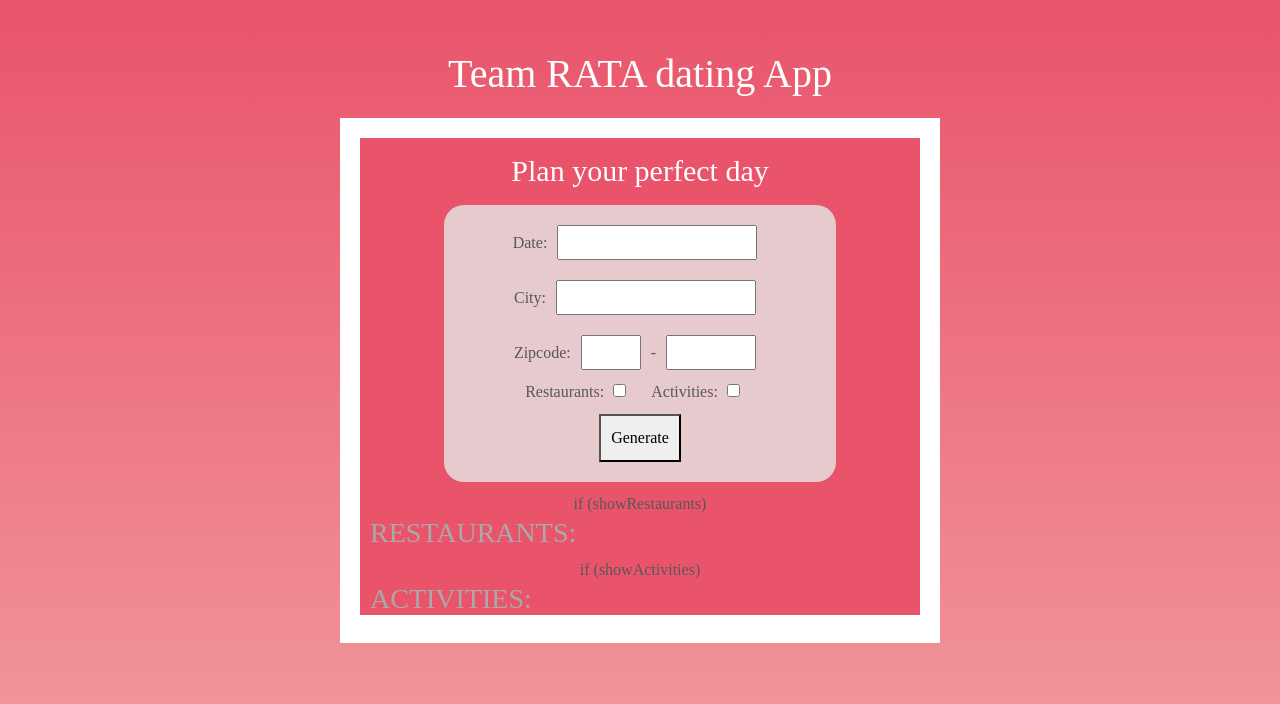
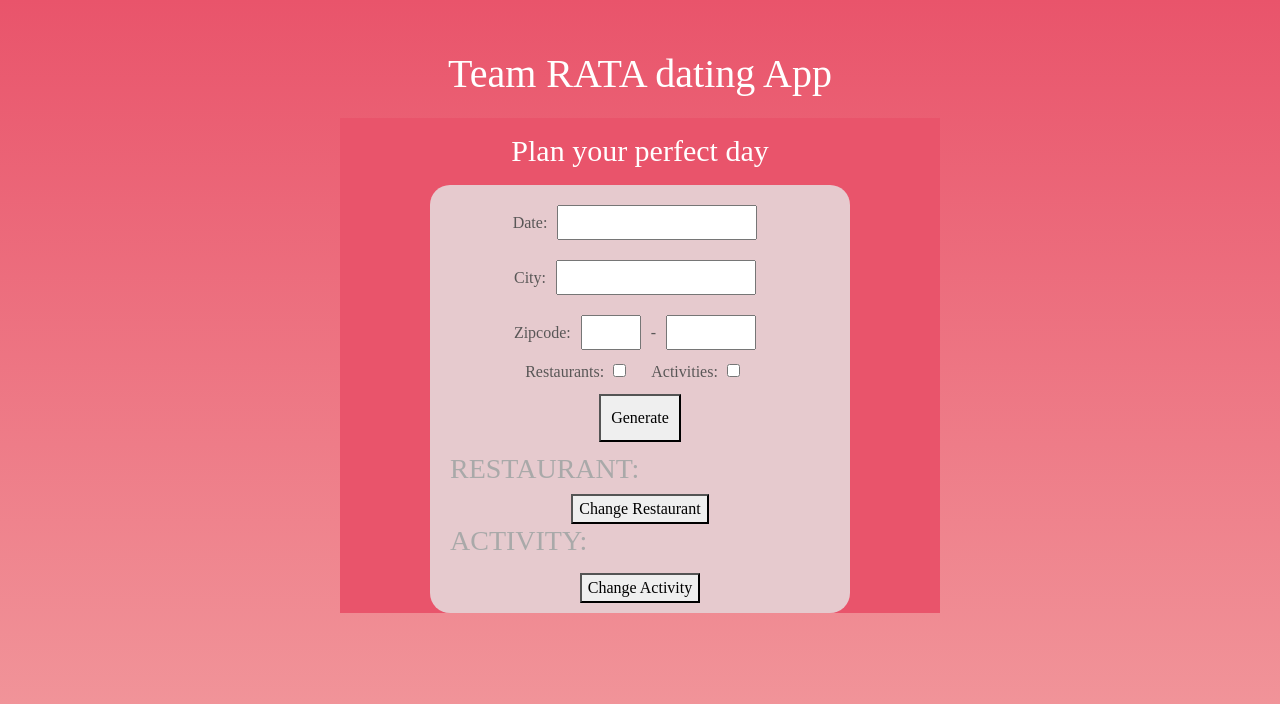
Before and after one commit to vianarafael/rakuten-api-project, a React (Create React App) app: page / in a window 1280 px wide. Both pictures are taken after a click on the element "DATE GENERATOR". Shown: the top 704 px of the page. Built offline with nearby package versions, Linux system fonts and the light colour scheme; no server answers; a web font is replaced by a local one.

Commit message:
updating Activities and Restaurants components

```diff
--- a/src/App.js
+++ b/src/App.js
@@ -10,7 +10,7 @@ function App() {
   const dispatch = useDispatch();
 
   const clickFunction = param => {
-    console.log(param);
+    console.log(("change view:", param));
     dispatch(changeView(param));
   };
 
--- a/src/components/Activities.jsx
+++ b/src/components/Activities.jsx
@@ -2,7 +2,7 @@ import React from "react";
 import "../style/DateSuggestion.css";
 import { getWeather, getLocationId, getActivity } from "../utils";
 import { useSelector, useDispatch } from "react-redux";
-import { setActivities } from "../redux";
+import { setActivities, setSelectedActivity } from "../redux";
 
 // getWeather = (zipcode = "152-0002", date = "2020-02-20")
 // getLocationId = (placeName = "Shibuya")
@@ -11,21 +11,48 @@ import { setActivities } from "../redux";
 
 function Activities() {
   const dispatch = useDispatch();
+  const getId = async () => {
+    let id = await getLocationId();
+    await console.log({ id });
+    return id;
+  };
+  getId();
 
+  const selectedActivity = useSelector(state => state.selectedActivity);
   const date = useSelector(state => state.date);
   const location = useSelector(state => state.location);
+
   const city = location.city;
   const zipcode = location.zipcodeFirst + "-" + location.zipcodeSecond;
 
   const locationId = getLocationId(city);
+  console.log("locationId", locationId);
   const weather = getWeather(zipcode, date);
+  console.log("weather", weather);
 
+  console.log(getActivity(weather, locationId));
   const activities = getActivity(weather, locationId);
+  console.log("activities", activities);
   dispatch(setActivities(activities));
+
+  async function changeActivity() {
+    console.log({ selectedActivity });
+    const id = await getId();
+    await console.log(id);
+
+    // if (selectedActivity < activities.length - 2) {
+    let nextActivity = selectedActivity + 1;
+    dispatch(setSelectedActivity(nextActivity));
+    // }
+    dispatch(setSelectedActivity(0));
+    console.log("next activity", selectedActivity);
+  }
 
   return (
     <div className="Activities">
-      <h3>ACTIVITIES:</h3>
+      <h3>ACTIVITY:</h3>
+      <p></p>
+      <button onClick={changeActivity}>Change Activity</button>
     </div>
   );
 }
--- a/src/components/DateGenerator.jsx
+++ b/src/components/DateGenerator.jsx
@@ -24,14 +24,16 @@ function DateGenerator() {
   let showAct = useRef(null);
 
   const onSubmit = () => {
-    showRestaurants = showRes.current.value;
-    showActivities = showAct.current.value;
+    showRestaurants = showRes.current.checked;
+    showActivities = showAct.current.checked;
     const newLocation = {
       city: cityInput.current.value,
       zipcodeFirst: zipcodeFirst.current.value,
       zipcodeSecond: zipcodeSecond.current.value
     };
     console.log(newLocation);
+    console.log(showRes.current.checked);
+    console.log(showAct.current.checked);
     dispatch(setLocation(newLocation));
   };
 
@@ -83,9 +85,9 @@ function DateGenerator() {
         <button className="submit inputField" onClick={onSubmit}>
           Generate
         </button>
+        <Restaurants if showRestaurants />
+        <Activities if showActivities />
       </div>
-      if (showRestaurants) {<Restaurants />}
-      if (showActivities) {<Activities />}
     </div>
   );
 }
--- a/src/components/Restaurants.jsx
+++ b/src/components/Restaurants.jsx
@@ -2,7 +2,7 @@ import React from "react";
 import "../style/DateSuggestion.css";
 import { getLocationId, getRestaurant } from "../utils";
 import { useSelector, useDispatch } from "react-redux";
-import { setRestaurants } from "../redux";
+import { setRestaurants, setSelectedRestaurant } from "../redux";
 
 // getWeather = (zipcode = "152-0002", date = "2020-02-20")
 // getLocationId = (placeName = "Shibuya")
@@ -11,18 +11,28 @@ import { setRestaurants } from "../redux";
 
 function Restaurants() {
   const dispatch = useDispatch();
+  let selectedRestaurant = useSelector(state => state.selectedRestaurant);
 
   const location = useSelector(state => state.location);
   const city = location.city;
 
   const locationId = getLocationId(city);
-
   const restaurants = getRestaurant(locationId);
   dispatch(setRestaurants(restaurants));
 
+  function changeRestaurant() {
+    console.log({ selectedRestaurant });
+    if (selectedRestaurant < restaurants.length - 2) {
+      dispatch(setSelectedRestaurant(selectedRestaurant++));
+    }
+    selectedRestaurant = 0;
+    console.log("next restaurant", selectedRestaurant);
+  }
+
   return (
     <div className="Restaurants">
-      <h3>RESTAURANTS:</h3>
+      <h3>RESTAURANT:</h3>
+      <button onClick={changeRestaurant}>Change Restaurant</button>
     </div>
   );
 }
--- a/src/index.jsx
+++ b/src/index.jsx
@@ -1,4 +1,3 @@
-
 import React from "react";
 import ReactDOM from "react-dom";
 import "./style/App.css";
--- a/src/redux.js
+++ b/src/redux.js
@@ -11,7 +11,9 @@ const initialState = {
     zipcodeSecond: ""
   },
   restaurants: [],
-  activities: []
+  activities: [],
+  selectedRestaurant: 0,
+  selectedActivity: 0
 };
 
 export const changeJoke = joke => {
@@ -62,6 +64,20 @@ export const setActivities = activities => {
   };
 };
 
+export const setSelectedRestaurant = index => {
+  return {
+    type: "SELECT_RESTAURANT",
+    index
+  };
+};
+
+export const setSelectedActivity = index => {
+  return {
+    type: "SELECT_ACTIVITY",
+    index
+  };
+};
+
 const reducer = (state = initialState, action) => {
   // eslint-disable-next-line default-case
   switch (action.type) {
@@ -86,6 +102,12 @@ const reducer = (state = initialState, action) => {
     case "SET_ACTIVITIES": {
       return { ...state, activities: action.activities };
     }
+    case "SELECT_RESTAURANT": {
+      return { ...state, index: action.index };
+    }
+    case "SELECT_ACTIVITY": {
+      return { ...state, index: action.index };
+    }
   }
   return state;
 };
--- a/src/style/App.css
+++ b/src/style/App.css
@@ -1,4 +1,3 @@
-
 body {
   background-color: #e9546b;
 }
@@ -7,7 +6,7 @@ body {
   background-color: white;
   max-width: 600px;
   margin: 20px auto;
-  padding: 20px;
+  /* padding: 20px; */
   color: #595757;
   /* border-radius: 20px; */
 }
@@ -42,10 +41,10 @@ h1 {
   max-width: 350px;
   color: #555;
   font-size: 16px;
-  background: #FFF;
+  background: #fff;
   border: solid 1px #555;
   box-sizing: border-box;
-  border-radius:30px
+  border-radius: 30px;
 }
 
 .jokearea:before {
@@ -55,7 +54,7 @@ h1 {
   left: 50%;
   margin-left: -14px;
   border: 13px solid transparent;
-  border-top: 13px solid #FFF;
+  border-top: 13px solid #fff;
   z-index: 2;
 }
 
@@ -73,7 +72,6 @@ h1 {
 .jokearea div {
   margin: 20px auto;
   font-size: 20px;
-
 }
 
 .updatejoke {
@@ -92,7 +90,7 @@ h1 {
   display: inline-block;
   border-radius: 20px;
   background-color: white;
-  border-color: #E9546B;
+  border-color: #e9546b;
 }
 .option * {
   font-size: 20px;
@@ -100,9 +98,8 @@ h1 {
 }
 
 .select {
-  background-color: #E9546B;
+  background-color: #e9546b;
   color: white;
-
 }
 
 .sendButton {
@@ -121,5 +118,5 @@ h1 {
   background-color: white;
   color: #e9546b;
   box-shadow: 0px 0px 0px 3px white;
-  border: dashed 1px #E9546B;
+  border: dashed 1px #e9546b;
 }
--- a/src/utils.js
+++ b/src/utils.js
@@ -58,7 +58,10 @@ export const getLocationId = (placeName = "Shibuya") => {
   })
     .then(response => {
       location = response.data.data[0].result_object.location_id;
-      console.log(response.data.data[0].result_object.location_id);
+      console.log(
+        "getLocationId",
+        response.data.data[0].result_object.location_id
+      );
     })
     .catch(error => {
       console.log(error);
```
